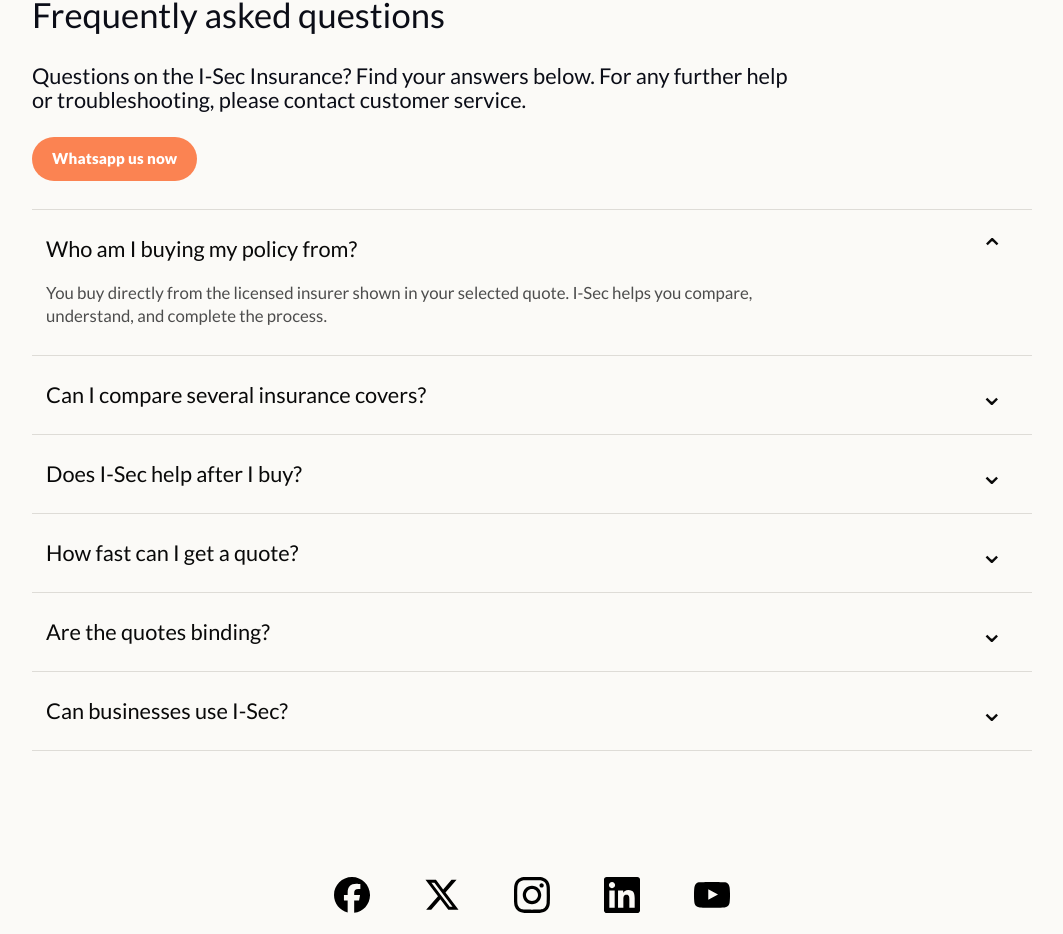
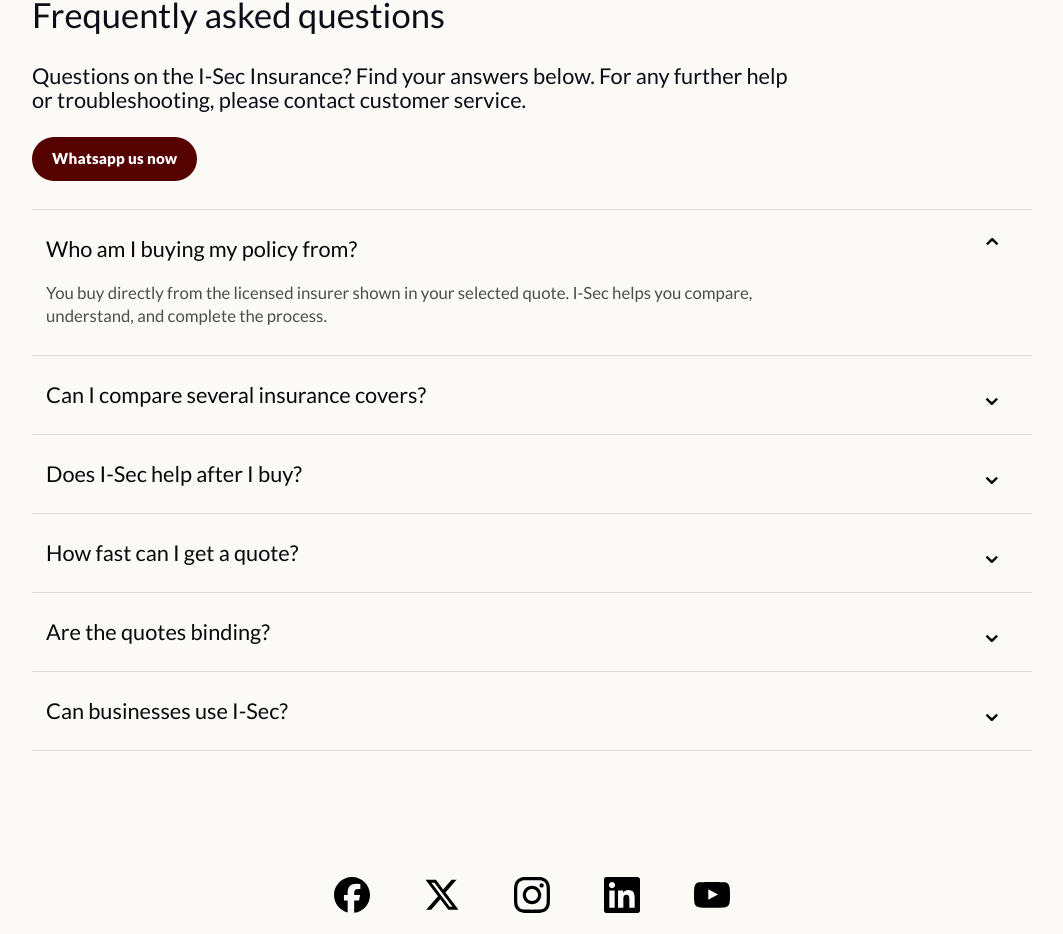
Before and after one commit to weks-kelvin/isec-insurance, a SvelteKit app: page / in a window 1280 px wide. Shown: the part 3776-4710 px from the top of the page, without its empty margins (108-1171 px from the left). Built offline with nearby package versions, Linux system fonts and the light colour scheme.

Commit message:
clean up

```diff
--- a/src/routes/layout.css
+++ b/src/routes/layout.css
@@ -1349,7 +1349,7 @@
 	margin: 0 0 28px;
 	border-radius: 999px;
 	color: #fff;
-	background: var(--aqua);
+	background:#540100;
 	font-size: 0.95rem;
 	font-weight: 800;
 	letter-spacing: 0.01em;
@@ -1358,7 +1358,7 @@
 }
 
 .faq-whatsapp-button:hover {
-	background: var(--ink);
+	background: var(--aqua);
 	transform: translateY(-1px);
 }
 
```
